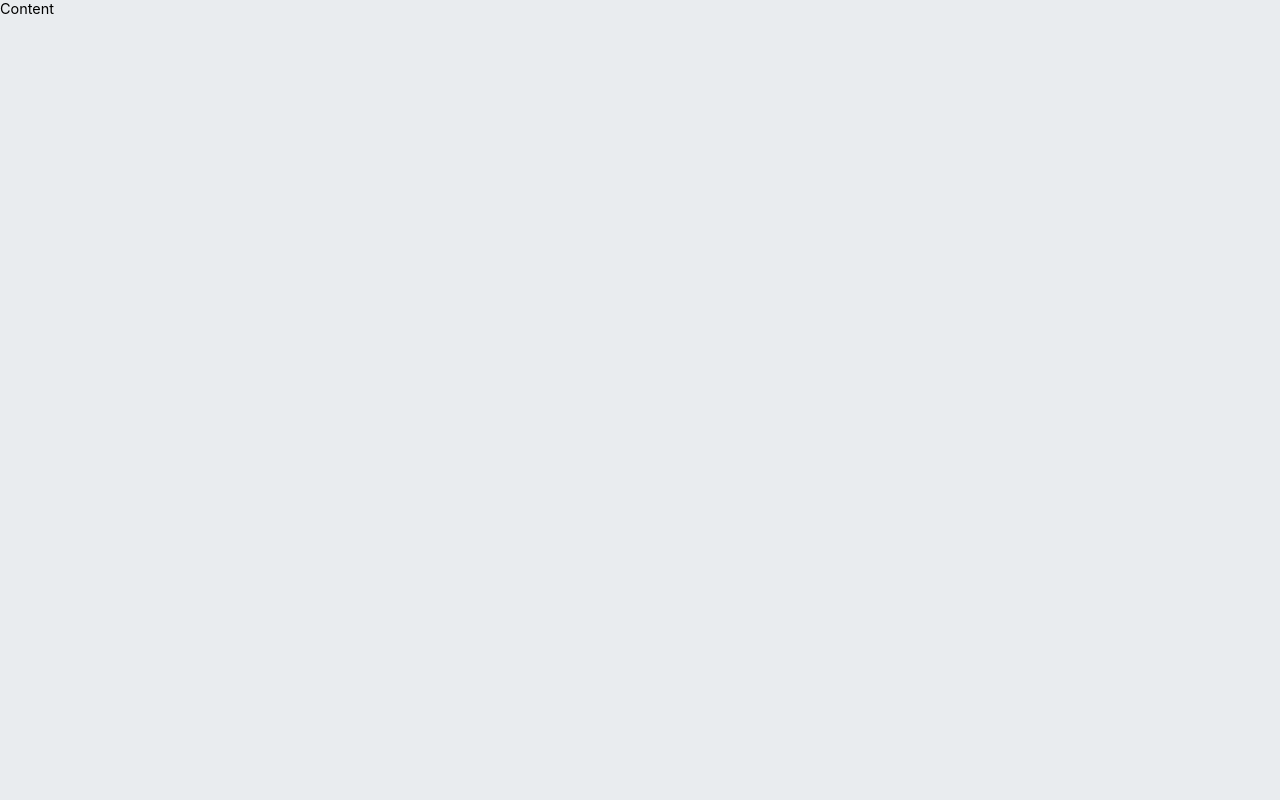
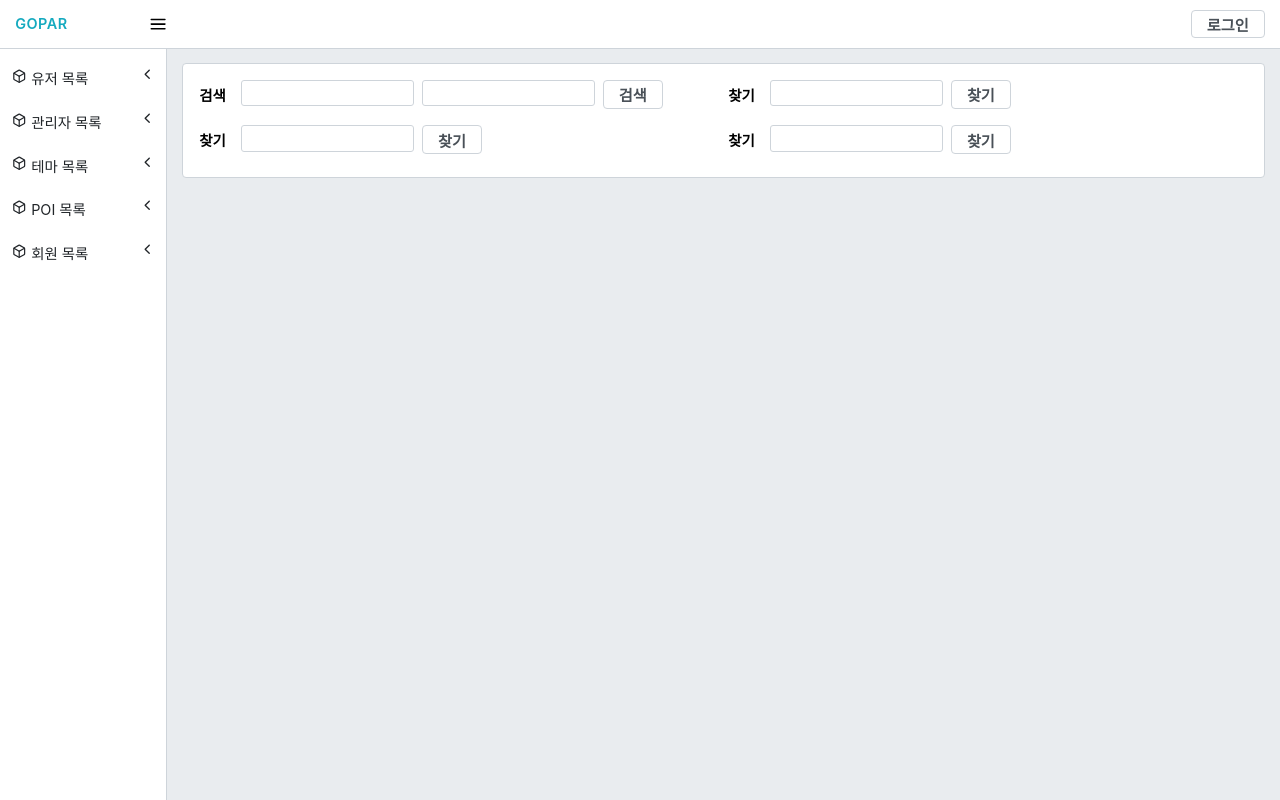
Before and after one commit to bgpark82/gopar, a React (Create React App) app: page /content in a window 1280 px wide. Built offline with nearby package versions, Linux system fonts and the light colour scheme.

Commit message:
블록 박스 col 속성 추가

```diff
--- a/src/component/common/Block.jsx
+++ b/src/component/common/Block.jsx
@@ -2,18 +2,18 @@ import React from 'react';
 import styled from 'styled-components';
 
 const BlockBlock = styled.div`
+  display: flex;
+  align-items: flex-start; /*push the element to top when it shrinks*/
+  flex-wrap: wrap;
+  overflow: auto; /*prevent from table overflow*/
+
   background: var(--white);
   border: var(--border);
   border-radius: 4px;
   padding: 0.75rem;
   margin-bottom: 1rem;
-  overflow: auto;
   height: 100%;
   width: 100%;
-
-  display: flex;
-  align-items: center;
-  flex-wrap: wrap;
 `;
 const Block = ({ children }) => {
   return <BlockBlock>{children}</BlockBlock>;
--- a/src/component/common/BlockItem.jsx
+++ b/src/component/common/BlockItem.jsx
@@ -5,22 +5,28 @@ const BlockItemBlock = styled.div`
   display: flex;
   align-items: center;
   flex-wrap: wrap;
-  padding: 0.2rem;
-  margin-right: 0.5rem;
+
+  padding: 0.3rem;
   .label {
     font-weight: 600;
     margin-right: 1rem;
   }
+  .element-group {
+    display: flex;
+    flex-wrap: wrap;
     .element {
       margin-right: 0.5rem;
+    }
   }
 `;
 
 const BlockItem = ({ ...props }) => {
-  const { children, label } = { ...props };
+  const { children, label, col } = { ...props };
+  const flex = `0 0 ${(parseInt(col) / 12) * 100 + '%'}`;
   return (
-    <BlockItemBlock>
+    <BlockItemBlock style={{ flex: `${flex}` }}>
       <div className="label">{label}</div>
+      <div className="element-group">
         {Array.isArray(children)
           ? children.map((element, index) => (
               <div className="element" key={index}>
@@ -28,6 +34,7 @@ const BlockItem = ({ ...props }) => {
               </div>
             ))
           : children}
+      </div>
     </BlockItemBlock>
   );
 };
--- a/src/component/common/Input.jsx
+++ b/src/component/common/Input.jsx
@@ -6,8 +6,7 @@ const InputBlock = styled.input`
   border-radius: 3px;
   padding: 0.2rem 0.5rem;
   outline: none;
-  /* width: 100%; */
-
+  width: 100%;
   line-height: 1.5;
   font-size: 0.8rem;
 
--- a/src/component/common/Pagination.jsx
+++ b/src/component/common/Pagination.jsx
@@ -6,18 +6,27 @@ const PaginationBlock = styled.ul`
   border-radius: 4px;
   border: var(--border);
   background: var(--white);
+
   li {
     border-collapse: collapse;
-    padding: 0.25rem 0.75rem;
+    padding: 0.5rem 0.75rem;
     border-right: var(--border);
+    cursor: pointer;
+  }
+
+  li.active {
+    background: var(--theme);
+    color: var(--white);
+  }
+  li.disable {
   }
 `;
 
 const Pagination = ({ ...props }) => {
   return (
     <PaginationBlock>
-      <li>></li>
-      <li>1</li>
+      <li>> </li>
+      <li className="active">1</li>
       <li>2</li>
       <li>3</li>
       <li>4</li>
--- a/src/component/common/Select.jsx
+++ b/src/component/common/Select.jsx
@@ -6,14 +6,11 @@ const SelectBlock = styled.select`
   border-radius: 4px;
   padding: 0 0.25rem 0.5rem 0.25rem;
   outline: none;
+  background: var(--white);
+  height: 1.8rem;
 
   &:focus {
     border: var(--border-focus);
-  }
-
-  * {
-    border: var(--border);
-    border-radius: 4px;
   }
 `;
 
--- a/src/component/common/SubList.jsx
+++ b/src/component/common/SubList.jsx
@@ -12,9 +12,9 @@ const SubListBlock = styled.li`
 const SubList = ({ ...props }) => {
   const { children } = { ...props };
   return (
-    <SubListBlock>
-      <Link to="/login">{children}</Link>
-    </SubListBlock>
+    <Link to="/login">
+      <SubListBlock>{children}</SubListBlock>
+    </Link>
   );
 };
 export default SubList;
--- a/src/component/common/Table.jsx
+++ b/src/component/common/Table.jsx
@@ -5,6 +5,7 @@ const TableBlock = styled.table`
   width: 100%;
   border-collapse: collapse;
   text-align: left;
+  margin-bottom: 1rem;
 
   tr {
     border-bottom: var(--border);
--- a/src/component/page/AdminPage.jsx
+++ b/src/component/page/AdminPage.jsx
@@ -9,7 +9,11 @@ import Select from '../common/Select';
 import Table from '../common/Table';
 import Template from '../common/Template';
 
-const AdminBlock = styled.div``;
+const AdminBlock = styled.div`
+  .pagination {
+    margin: 0 auto;
+  }
+`;
 
 export default class AdminPage extends Component {
   state = {
@@ -54,8 +58,9 @@ export default class AdminPage extends Component {
                 </tr>
               ))}
             </Table>
-
-            <Pagination li={[1, 2, 3, 4, 5]} />
+            <div className="pagination">
+              <Pagination li={[1, 2, 3, 4, 5]} />
+            </div>
           </Block>
         </AdminBlock>
       </Template>
--- a/src/component/page/ContentPage.jsx
+++ b/src/component/page/ContentPage.jsx
@@ -1,7 +1,34 @@
 import React, { Component } from 'react';
+import Block from '../common/Block';
+import BlockItem from '../common/BlockItem';
+import Button from '../common/Button';
+import Input from '../common/Input';
+import Template from '../common/Template';
 
 export default class ContentPage extends Component {
   render() {
-    return <div>Content</div>;
+    return (
+      <Template>
+        <Block>
+          <BlockItem col="6" label="검색">
+            <Input />
+            <Input />
+            <Button>검색</Button>
+          </BlockItem>
+          <BlockItem col="6" label="찾기">
+            <Input />
+            <Button>찾기</Button>
+          </BlockItem>
+          <BlockItem col="6" label="찾기">
+            <Input />
+            <Button>찾기</Button>
+          </BlockItem>
+          <BlockItem col="6" label="찾기">
+            <Input />
+            <Button>찾기</Button>
+          </BlockItem>
+        </Block>
+      </Template>
+    );
   }
 }
```
Also changed, not shown: 1 other file (tests, documents, lock files or other folders). Lines whose indentation alone changed are shown as unchanged.
